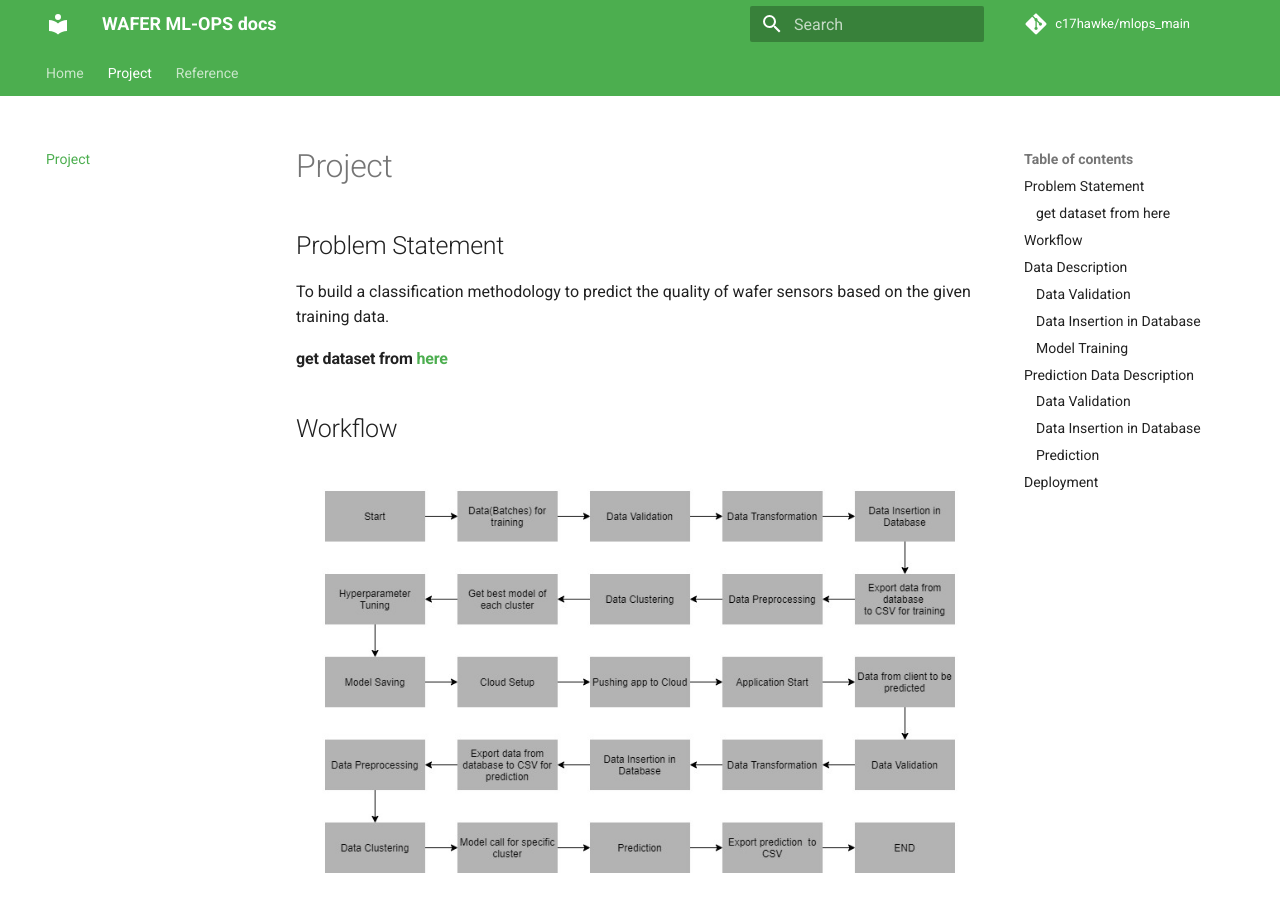
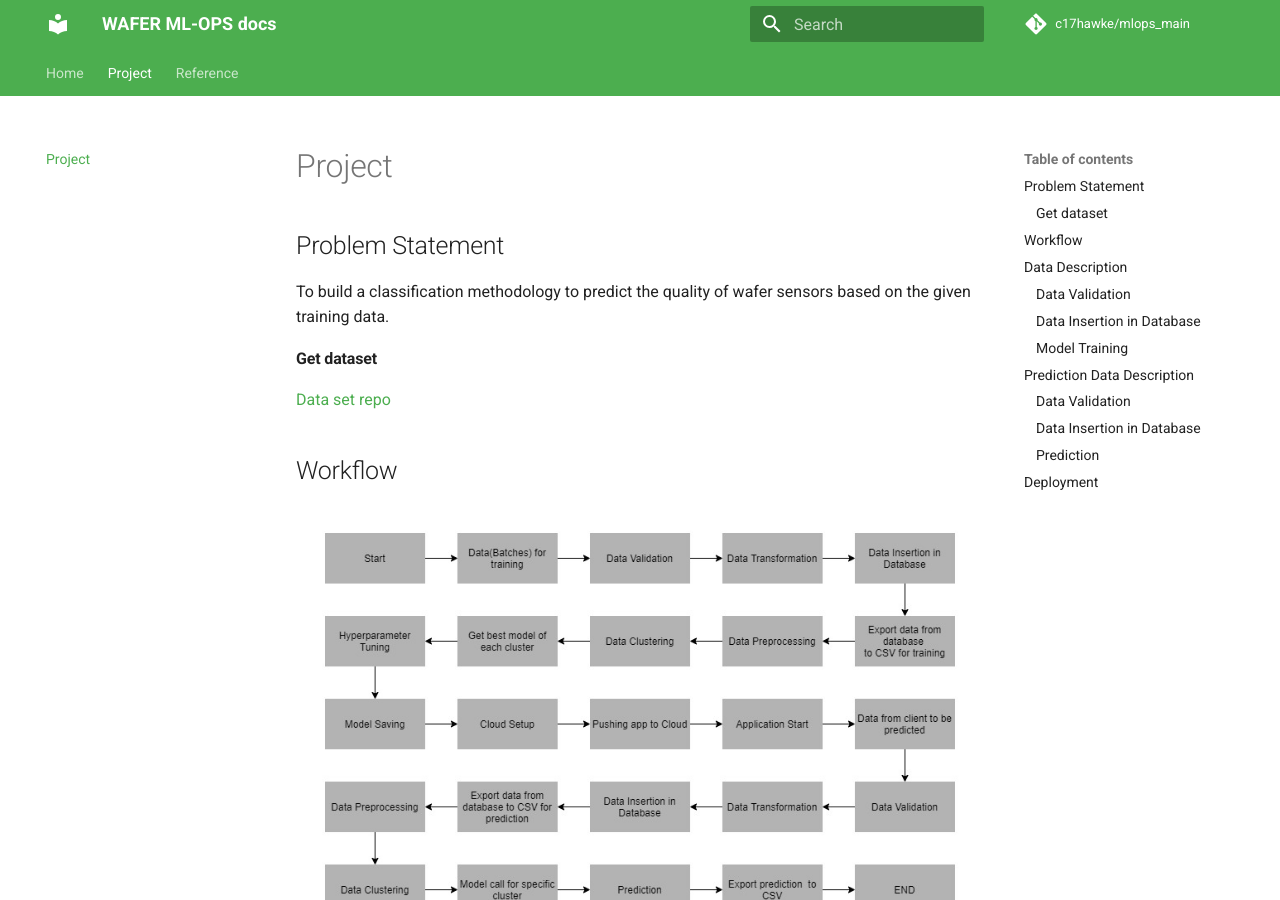
Before and after one commit to c17hawke/wafer_mlops_docs, an MkDocs documentation site: the page built from docs/project.md, in a window 1280 px wide and 900 px high. Built offline with MkDocs 1.6.1 and Material for MkDocs 9.7.7, drawn with Linux system fonts in a browser that asks for light colours; comment, search, counter and statistics services are not loaded.

Commit message:
project description add

```diff
--- a/docs/project.md
+++ b/docs/project.md
@@ -3,7 +3,8 @@
 
 To build a classification methodology to predict the quality of wafer sensors based on the given training data.
 
-#### get dataset from [here](https://github.com/iNeuron-Pvt-Ltd/wafer-dataset)
+#### Get dataset
+[Data set repo](https://github.com/iNeuron-Pvt-Ltd/wafer-dataset)
 
 ## Workflow
 
```
